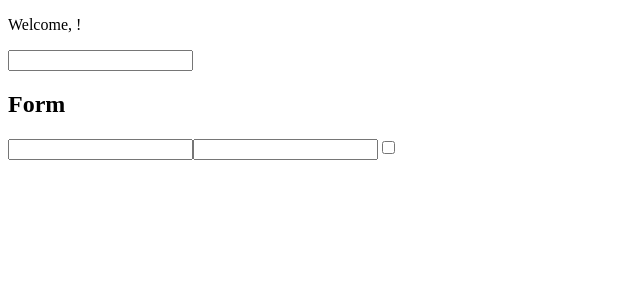
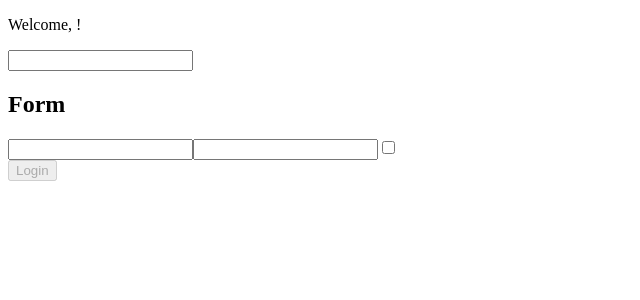
Before and after one commit to frances8713/react-exercises, a React (Create React App) app: page / in a window 1280 px wide. Shown: the top 300 px of the page, without its empty margins (0-640 px from the left). Built offline with nearby package versions, Linux system fonts and the light colour scheme.

Commit message:
feat: exercise forms-03

```diff
--- a/src/Login.js
+++ b/src/Login.js
@@ -19,6 +19,11 @@ export class Login extends React.Component {
         })
     }
 
+    //inizialmente avevo provato a mettere la condizione del disabled all'interno del onLogin ma non riuscivo a venirne a capo. Ho trovato poi questa soluzione
+    onLogin = () => {
+        this.props.conditions(this.state)
+    }
+
     render () {
         return (
             <div>
@@ -26,7 +31,11 @@ export class Login extends React.Component {
                 <input name = 'username' value = {this.state.username} onChange={this.handleInputLoginChange}/>
                 <input name = 'password' type ='password' value = {this.state.password} onChange={this.handleInputLoginChange}/>
                 <input name = 'remember' type='checkbox' checked={this.state.remember} onChange={this.handleInputLoginChange}/>
+                <div>
+                    <button type='submit' disabled={this.state.username === '' || this.state.password === ''} onClick={this.onLogin}>Login</button>
+                </div>
             </div>
+
         )
     }
 }
```
